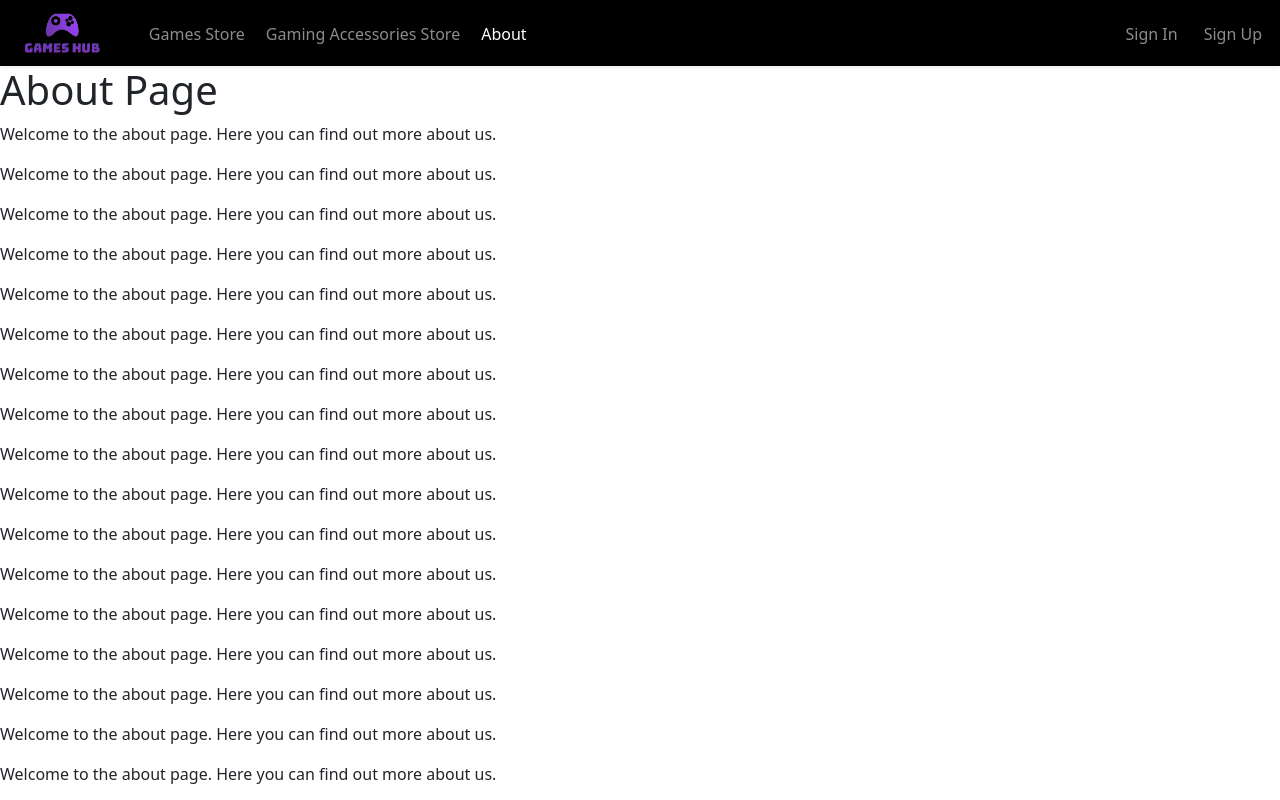
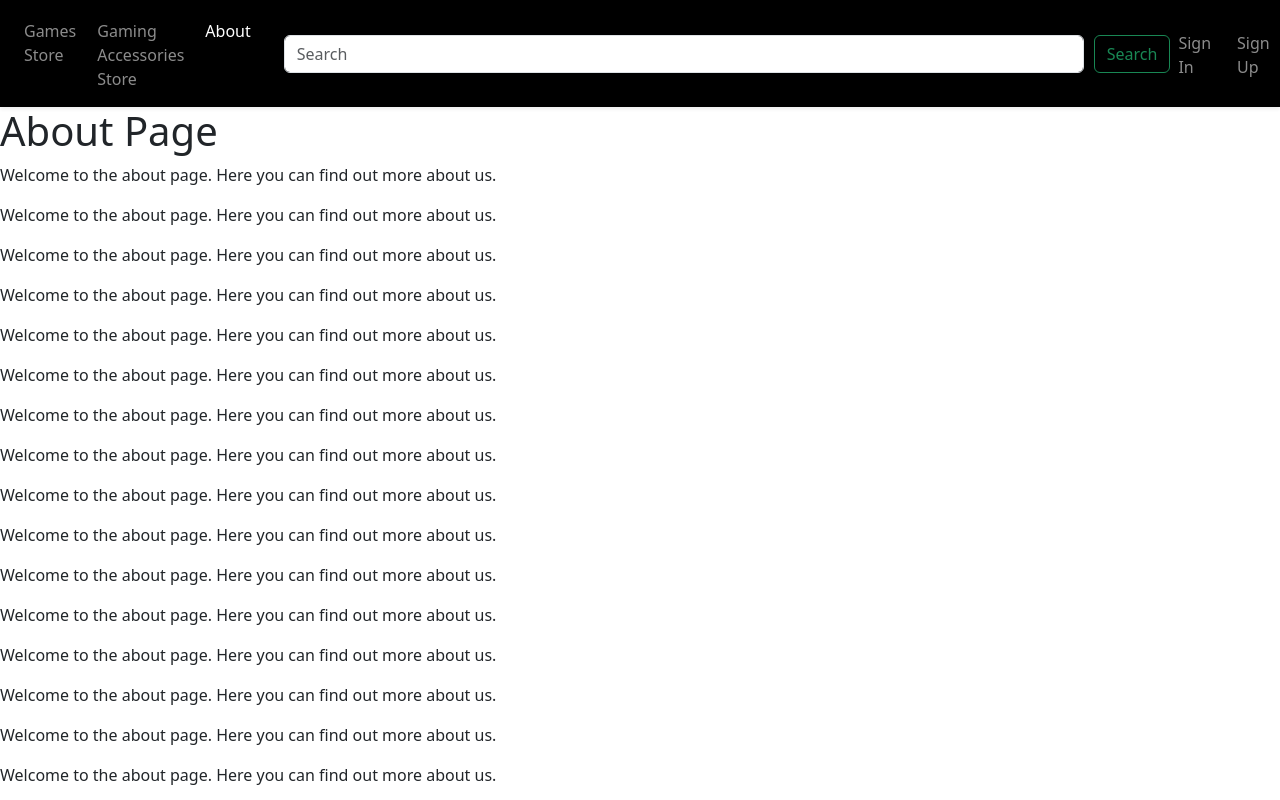
Before and after one commit to Gaming-Hub-Center/Games-Hub, a React (Vite) app in the folder Frontend/: page /about in a window 1280 px wide. Shown: the top 800 px of the page. Built offline with nearby package versions, Linux system fonts and the light colour scheme.

Commit message:
Search basit
add api

```diff
--- a/Frontend/src/Components/NavbarC.tsx
+++ b/Frontend/src/Components/NavbarC.tsx
@@ -1,9 +1,20 @@
-import { NavLink } from "react-router-dom";
+import { Form, NavLink } from "react-router-dom";
 import Navbar from "react-bootstrap/Navbar";
 import Nav from "react-bootstrap/Nav";
-import { Container, Image } from "react-bootstrap";
+import { Button, Col, Container, FormControl, Image } from "react-bootstrap";
+import { SetStateAction, useState } from "react";
 
 export function NavbarC() {
+  const [searchText, setSearchText] = useState("");
+
+  const handleSearchTextChange = (event: {
+    target: { value: SetStateAction<string> };
+  }) => {
+    setSearchText(event.target.value);
+  };
+
+  const handleSubmit = async (event: React.FormEvent<HTMLFormElement>) => {};
+
   return (
     <Navbar
       className="bg-black text-white shadow-sm"
@@ -11,7 +22,7 @@ export function NavbarC() {
       style={{ backgroundColor: "black" }}
       sticky="top"
     >
-      <Container fluid style={{ padding: 0 }}>
+      <Container fluid style={{ paddingLeft: 0 }}>
         <Navbar.Brand href="/">
           <Image
             src="/src/data/logo4.png"
@@ -54,6 +65,26 @@ export function NavbarC() {
             About
           </Nav.Link>
         </Nav>
+        <Col
+          style={{ marginLeft: "20px", display: "flex", flexDirection: "row" }}
+        >
+          <FormControl
+            style={{ width: "800px" }}
+            type="text"
+            placeholder="Search"
+            className="mr-sm-2"
+            value={searchText}
+            onChange={handleSearchTextChange}
+          />
+          <Button
+            style={{ marginLeft: "10px" }}
+            variant="outline-success"
+            // onClick={handleSubmit}
+          >
+            Search
+          </Button>
+        </Col>
+
         <Nav>
           <Nav.Link
             as={NavLink}
--- a/Frontend/src/Pages/Buyer/Home/Games.tsx
+++ b/Frontend/src/Pages/Buyer/Home/Games.tsx
@@ -671,7 +671,8 @@ export function HomeGames() {
               marginLeft: "55px",
               backgroundColor: "white",
             }}
-          ></Col>
+          >
+          </Col>
           <Col
             style={{
               height: "82vh",
```
